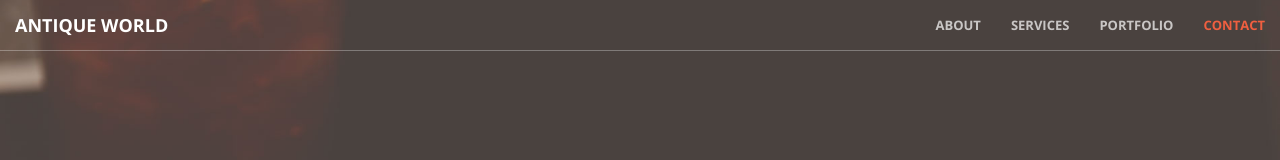
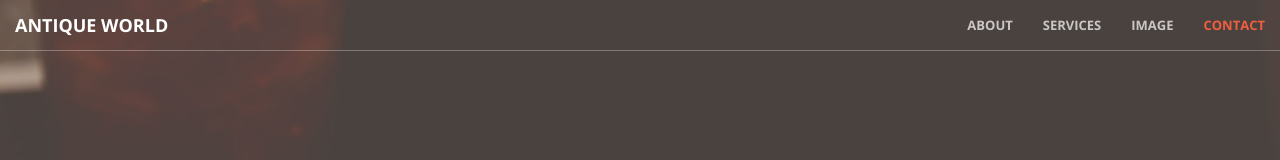
Before and after one commit to wannorsyahida/wannorsyahida.github.io, a website: page index.html in a window 1280 px wide. Shown: the top 160 px of the page. Drawn offline with nearby package versions, Linux system fonts and the light colour scheme.

Commit message:
Create index.html

```diff
--- a/index.html
+++ b/index.html
@@ -56,7 +56,7 @@
                         <a class="page-scroll" href="#services">Services</a>
                     </li>
                     <li>
-                        <a class="page-scroll" href="#portfolio">Portfolio</a>
+                        <a class="page-scroll" href="#portfolio">Image</a>
                     </li>
                     <li>
                         <a class="page-scroll" href="#contact">Contact</a>
```
